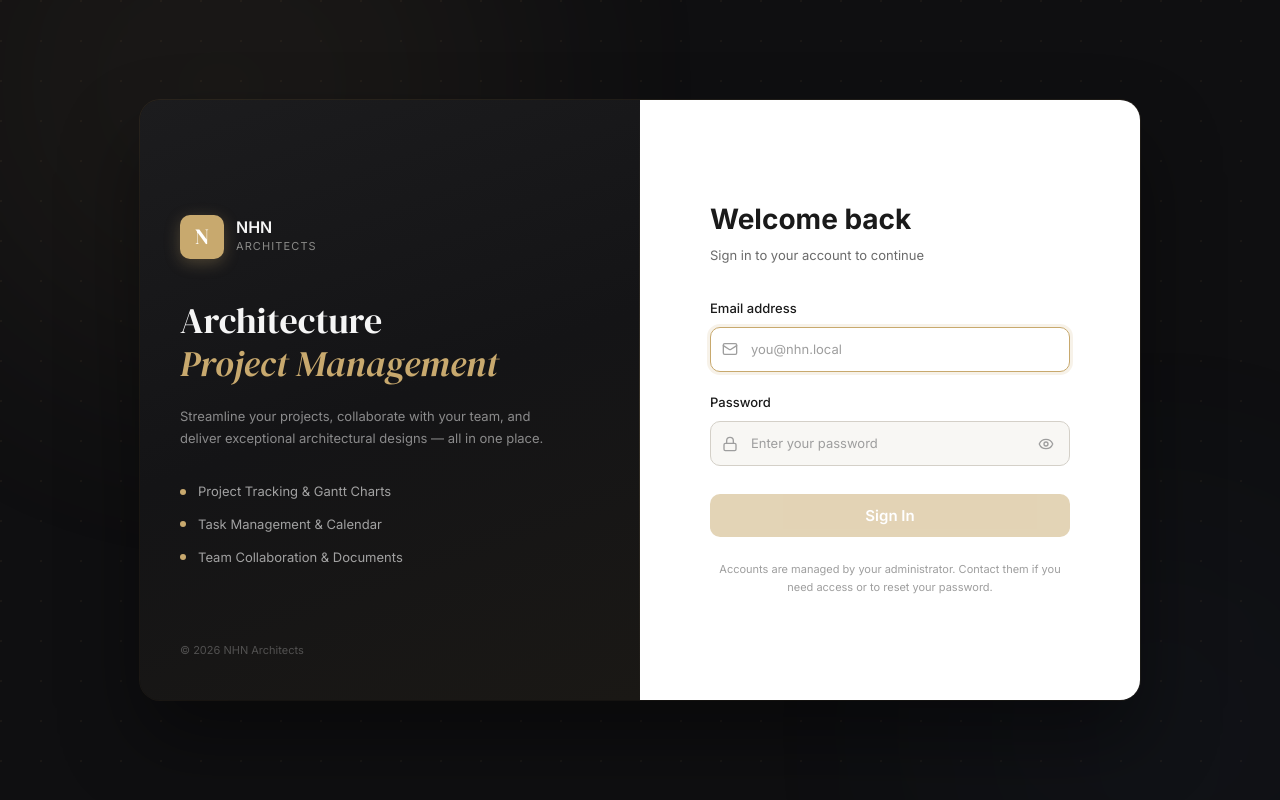
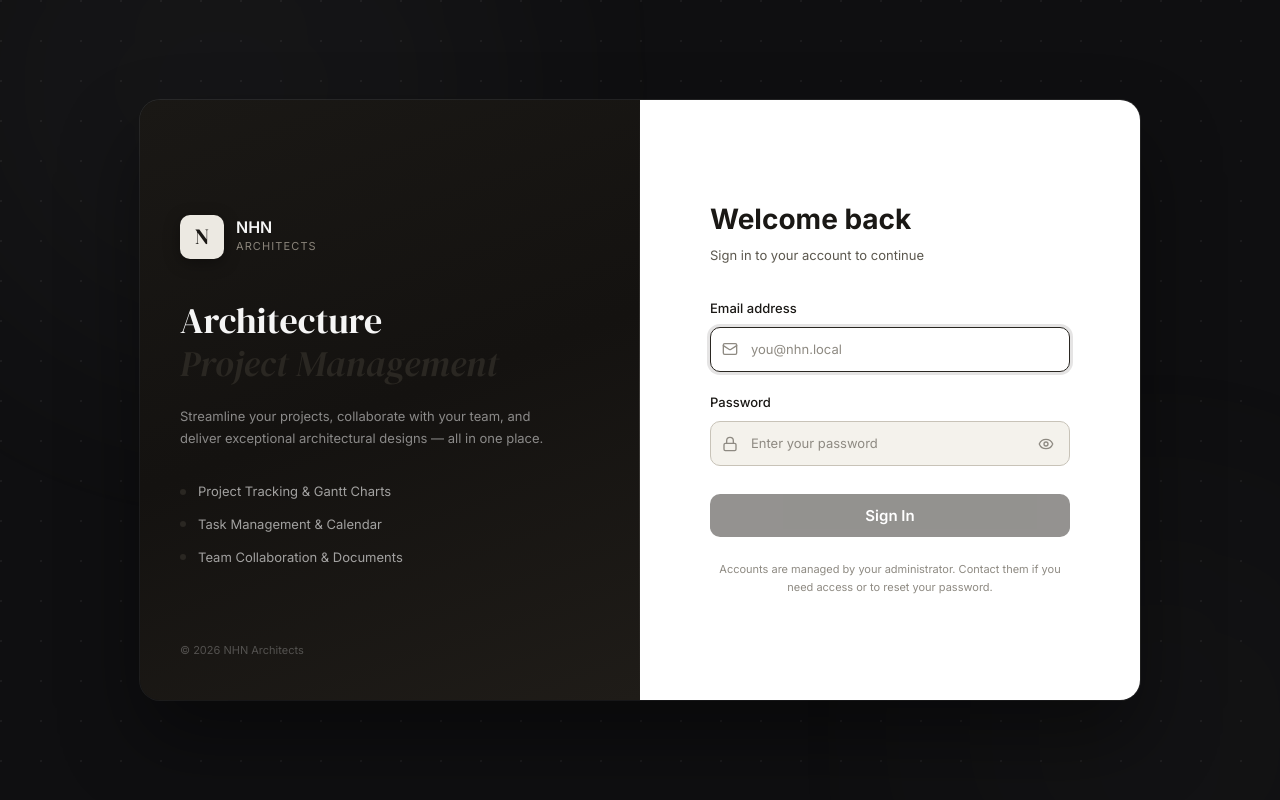
Before and after one commit to AdnanSN/glowing-sagan, a React (Vite) app: page /login in a window 1280 px wide. Built offline with nearby package versions, Linux system fonts and the light colour scheme; no server answers.

Commit message:
UI change

```diff
--- a/src/App.jsx
+++ b/src/App.jsx
@@ -19,11 +19,11 @@ function SetupBanner() {
   return (
     <div style={{
       position: 'fixed', bottom: 20, right: 20, zIndex: 9999,
-      background: '#1C1C1E', color: '#F5EDD8', borderRadius: 12,
+      background: '#1A1815', color: '#ECE9E2', borderRadius: 12,
       padding: '16px 20px', maxWidth: 360, boxShadow: '0 8px 32px rgba(0,0,0,0.25)',
-      fontSize: 13, lineHeight: 1.6, border: '1px solid rgba(200,169,110,0.3)'
+      fontSize: 13, lineHeight: 1.6, border: '1px solid rgba(236,233,226,0.18)'
     }}>
-      <div style={{ fontWeight: 700, marginBottom: 6, color: '#C8A96E' }}>⚡ Supabase Setup Required</div>
+      <div style={{ fontWeight: 700, marginBottom: 6, color: '#ECE9E2' }}>⚡ Supabase Setup Required</div>
       <div>Create a <code style={{ background: 'rgba(255,255,255,0.1)', padding: '1px 5px', borderRadius: 4 }}>.env.local</code> file in the project root with:</div>
       <pre style={{ marginTop: 8, background: 'rgba(255,255,255,0.06)', padding: 10, borderRadius: 8, fontSize: 11, overflowX: 'auto' }}>
 {`VITE_SUPABASE_URL=your_url
--- a/src/components/Layout.jsx
+++ b/src/components/Layout.jsx
@@ -65,7 +65,7 @@ export function Layout({ children }) {
 
   const displayName = userEmployee?.name || user?.email?.split('@')[0] || 'User'
   const displayInitial = displayName.charAt(0).toUpperCase()
-  const avatarColor = userEmployee?.color || '#C8A96E'
+  const avatarColor = userEmployee?.color || '#2A2722'
 
   return (
     <div className="app-shell">
--- a/src/index.css
+++ b/src/index.css
@@ -4,25 +4,25 @@
    CSS DESIGN SYSTEM
    =========================== */
 :root {
-  /* Colors - Architect Palette */
-  --bg-primary: #F8F7F4;
+  /* Colors - NHN Architects Palette (monochromatic, derived from business card) */
+  --bg-primary: #F4F2EC;       /* warm cream — card background */
   --bg-secondary: #FFFFFF;
-  --bg-tertiary: #F2F0EC;
-  --bg-sidebar: #1C1C1E;
-
-  --text-primary: #1A1A1A;
-  --text-secondary: #6B6B6B;
-  --text-muted: #9E9E9E;
+  --bg-tertiary: #ECE9E2;
+  --bg-sidebar: #1A1815;       /* near-black warm — logo bars */
+
+  --text-primary: #1A1815;
+  --text-secondary: #5C584F;
+  --text-muted: #8E8A82;
   --text-inverse: #FFFFFF;
-  --text-sidebar: #E8E8E6;
-  --text-sidebar-muted: #8A8A88;
-
-  --accent-primary: #C8A96E;   /* Warm gold */
-  --accent-hover: #B8965A;
-  --accent-light: #F5EDD8;
-
-  --border-light: #E8E6E1;
-  --border-medium: #D4D0C8;
+  --text-sidebar: #ECE9E2;
+  --text-sidebar-muted: #8A847A;
+
+  --accent-primary: #2A2722;   /* dark warm charcoal — matches NHN logo bars */
+  --accent-hover: #4A463F;     /* lighter charcoal for hover */
+  --accent-light: #E8E4DC;     /* warm light tint */
+
+  --border-light: #E0DCD3;
+  --border-medium: #C8C3B8;
 
   --success: #4CAF7D;
   --success-light: #E8F5ED;
@@ -190,13 +190,13 @@ img { max-width: 100%; }
 .sidebar-logo-icon {
   width: 36px;
   height: 36px;
-  background: var(--accent-primary);
+  background: #ECE9E2;
   border-radius: var(--radius-sm);
   display: flex;
   align-items: center;
   justify-content: center;
   font-family: var(--font-serif);
-  color: white;
+  color: #1A1815;
   font-size: 18px;
   font-weight: 400;
   flex-shrink: 0;
@@ -259,8 +259,8 @@ img { max-width: 100%; }
 }
 
 .nav-item.active {
-  background: rgba(200, 169, 110, 0.15);
-  color: var(--accent-primary);
+  background: rgba(236, 233, 226, 0.10);
+  color: var(--text-sidebar);
   font-weight: 500;
 }
 
@@ -623,7 +623,7 @@ img { max-width: 100%; }
 .form-select:focus,
 .form-textarea:focus {
   border-color: var(--accent-primary);
-  box-shadow: 0 0 0 3px rgba(200, 169, 110, 0.15);
+  box-shadow: 0 0 0 3px rgba(42, 39, 34, 0.12);
 }
 
 .form-textarea { resize: vertical; min-height: 80px; }
@@ -1704,7 +1704,7 @@ img { max-width: 100%; }
   position: absolute;
   inset: 0;
   background-image:
-    radial-gradient(circle at 1px 1px, rgba(200, 169, 110, 0.06) 1px, transparent 0);
+    radial-gradient(circle at 1px 1px, rgba(236, 233, 226, 0.06) 1px, transparent 0);
   background-size: 40px 40px;
   pointer-events: none;
 }
@@ -1720,7 +1720,7 @@ img { max-width: 100%; }
 .login-bg-glow-1 {
   width: 600px;
   height: 600px;
-  background: rgba(200, 169, 110, 0.15);
+  background: rgba(236, 233, 226, 0.08);
   top: -200px;
   left: -100px;
   animation: glowFloat 8s ease-in-out infinite;
@@ -1729,7 +1729,7 @@ img { max-width: 100%; }
 .login-bg-glow-2 {
   width: 500px;
   height: 500px;
-  background: rgba(74, 144, 217, 0.08);
+  background: rgba(200, 195, 188, 0.06);
   bottom: -200px;
   right: -100px;
   animation: glowFloat 10s ease-in-out infinite reverse;
@@ -1748,7 +1748,7 @@ img { max-width: 100%; }
   border-radius: var(--radius-xl);
   overflow: hidden;
   box-shadow: 0 40px 80px rgba(0, 0, 0, 0.4),
-              0 0 0 1px rgba(200, 169, 110, 0.1);
+              0 0 0 1px rgba(236, 233, 226, 0.10);
   position: relative;
   z-index: 1;
   margin: var(--space-6);
@@ -1769,7 +1769,7 @@ img { max-width: 100%; }
 /* Brand Panel (Left) */
 .login-brand-panel {
   flex: 1;
-  background: linear-gradient(160deg, #1C1C1E 0%, #141416 50%, #1A1815 100%);
+  background: linear-gradient(160deg, #1A1815 0%, #141210 50%, #1F1C18 100%);
   padding: var(--space-10);
   display: flex;
   flex-direction: column;
@@ -1786,9 +1786,9 @@ img { max-width: 100%; }
   bottom: 0;
   width: 1px;
   background: linear-gradient(to bottom,
-    rgba(200, 169, 110, 0) 0%,
-    rgba(200, 169, 110, 0.2) 50%,
-    rgba(200, 169, 110, 0) 100%
+    rgba(236, 233, 226, 0) 0%,
+    rgba(236, 233, 226, 0.18) 50%,
+    rgba(236, 233, 226, 0) 100%
   );
 }
 
@@ -1809,17 +1809,17 @@ img { max-width: 100%; }
 .login-brand-logo-icon {
   width: 44px;
   height: 44px;
-  background: var(--accent-primary);
+  background: #ECE9E2;
   border-radius: var(--radius-md);
   display: flex;
   align-items: center;
   justify-content: center;
   font-family: var(--font-serif);
-  color: white;
+  color: #1A1815;
   font-size: 22px;
   font-weight: 400;
   flex-shrink: 0;
-  box-shadow: 0 4px 16px rgba(200, 169, 110, 0.3);
+  box-shadow: 0 4px 16px rgba(0, 0, 0, 0.35);
 }
 
 .login-brand-logo-text {
@@ -2001,7 +2001,7 @@ img { max-width: 100%; }
 
 .login-input:focus {
   border-color: var(--accent-primary);
-  box-shadow: 0 0 0 3px rgba(200, 169, 110, 0.15);
+  box-shadow: 0 0 0 3px rgba(42, 39, 34, 0.12);
   background: var(--bg-secondary);
 }
 
@@ -2050,7 +2050,7 @@ img { max-width: 100%; }
 .login-submit-btn:hover:not(:disabled) {
   background: var(--accent-hover);
   transform: translateY(-1px);
-  box-shadow: 0 4px 16px rgba(200, 169, 110, 0.3);
+  box-shadow: 0 4px 16px rgba(42, 39, 34, 0.3);
 }
 
 .login-submit-btn:active:not(:disabled) {
--- a/src/lib/constants.js
+++ b/src/lib/constants.js
@@ -44,7 +44,7 @@ export const DOC_TYPES = [
 ]
 
 export const PROJECT_COLORS = [
-  '#C8A96E', '#4A90D9', '#36B2A0', '#8B7EC8',
+  '#2A2722', '#4A90D9', '#36B2A0', '#8B7EC8',
   '#E07B52', '#D95A6A', '#4CAF7D', '#E0A840',
   '#5B8DB8', '#7B68EE',
 ]
--- a/src/pages/Calendar.jsx
+++ b/src/pages/Calendar.jsx
@@ -37,7 +37,7 @@ export function Calendar() {
     const dayStr = format(day, 'yyyy-MM-dd')
     const events = []
     milestones.filter(m => m.due_date === dayStr).forEach(m =>
-      events.push({ label: `🏁 ${m.title}`, color: m.project?.color || '#C8A96E', type: 'milestone' })
+      events.push({ label: `🏁 ${m.title}`, color: m.project?.color || '#2A2722', type: 'milestone' })
     )
     tasks.filter(t => t.due_date === dayStr).forEach(t =>
       events.push({ label: t.title, color: t.project?.color || '#4A90D9', type: 'task' })
--- a/src/pages/Gantt.jsx
+++ b/src/pages/Gantt.jsx
@@ -35,9 +35,9 @@ function dateToX(date, rangeStart, cellW) {
 }
 
 function hexToRgb(hex) {
-  if (!hex) return [200, 169, 110]
+  if (!hex) return [42, 39, 34]
   const m = hex.replace('#','').match(/.{2}/g)
-  return m ? m.map(h => parseInt(h,16)) : [200,169,110]
+  return m ? m.map(h => parseInt(h,16)) : [42, 39, 34]
 }
 
 /* ─────────────────────────── main component ─────────────────────── */
@@ -328,7 +328,7 @@ export function Gantt() {
                       <div key={`${wi}-${di}`} style={{
                         width: cellW, flexShrink: 0, display: 'flex', flexDirection: 'column', alignItems: 'center', justifyContent: 'center',
                         borderRight: '1px solid rgba(0,0,0,0.04)',
-                        background: isTD ? 'rgba(200,169,110,0.14)' : isWE ? 'rgba(0,0,0,0.025)' : 'transparent',
+                        background: isTD ? 'rgba(42,39,34,0.10)' : isWE ? 'rgba(0,0,0,0.025)' : 'transparent',
                       }}>
                         <span style={{ fontSize: 9, color: isWE ? 'var(--text-muted)' : 'var(--text-secondary)', fontWeight: 500, textTransform: 'uppercase' }}>{format(day, 'EEE')}</span>
                         <span style={{ fontSize: 11, fontWeight: isTD ? 700 : 400, color: isTD ? 'var(--accent-primary)' : isWE ? 'var(--text-muted)' : 'var(--text-primary)', lineHeight: 1.2 }}>{format(day, 'd')}</span>
@@ -359,8 +359,8 @@ export function Gantt() {
 
               {/* today line */}
               {todayX >= 0 && todayX <= totalW && (
-                <div style={{ position: 'absolute', top: 0, bottom: 0, left: todayX + cellW / 2 - 1, width: 2, background: 'var(--accent-primary)', opacity: 0.85, zIndex: 10, pointerEvents: 'none', boxShadow: '0 0 8px rgba(200,169,110,0.4)' }}>
-                  <div style={{ position: 'absolute', top: -2, left: -4, width: 10, height: 10, borderRadius: '50%', background: 'var(--accent-primary)', boxShadow: '0 0 0 3px rgba(200,169,110,0.2)' }} />
+                <div style={{ position: 'absolute', top: 0, bottom: 0, left: todayX + cellW / 2 - 1, width: 2, background: 'var(--accent-primary)', opacity: 0.85, zIndex: 10, pointerEvents: 'none', boxShadow: '0 0 8px rgba(42,39,34,0.35)' }}>
+                  <div style={{ position: 'absolute', top: -2, left: -4, width: 10, height: 10, borderRadius: '50%', background: 'var(--accent-primary)', boxShadow: '0 0 0 3px rgba(42,39,34,0.18)' }} />
                 </div>
               )}
 
```
